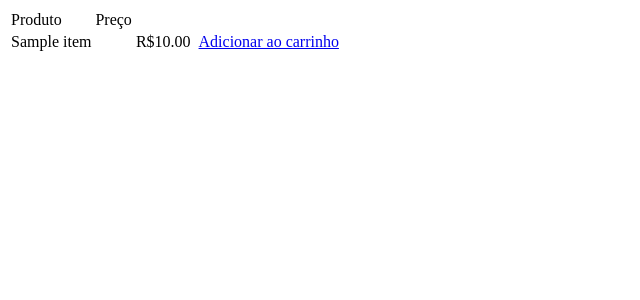
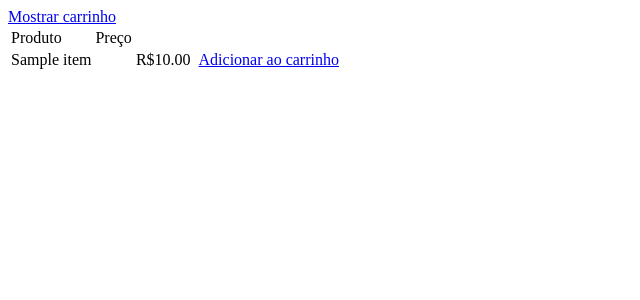
Before and after one commit to alexandresebrao/CaDIS, a Django app: template templates/base.html in a window 1280 px wide. Shown: the top 300 px of the page, without its empty margins (0-640 px from the left). Run offline with Django 3.2, Linux system fonts and the light colour scheme; the template is opened without the code that fills it: most values are stand-ins (such as "Sample title", 1, 10 or a date in 2020).

Commit message:
Fix template base

```diff
--- a/templates/base.html
+++ b/templates/base.html
@@ -6,6 +6,8 @@
 
 </head>
 <body>
+  <a href="/carrinho/">Mostrar carrinho</a>
+  <br>
 <table>
   <tr>
     <td>Produto</td>
```
